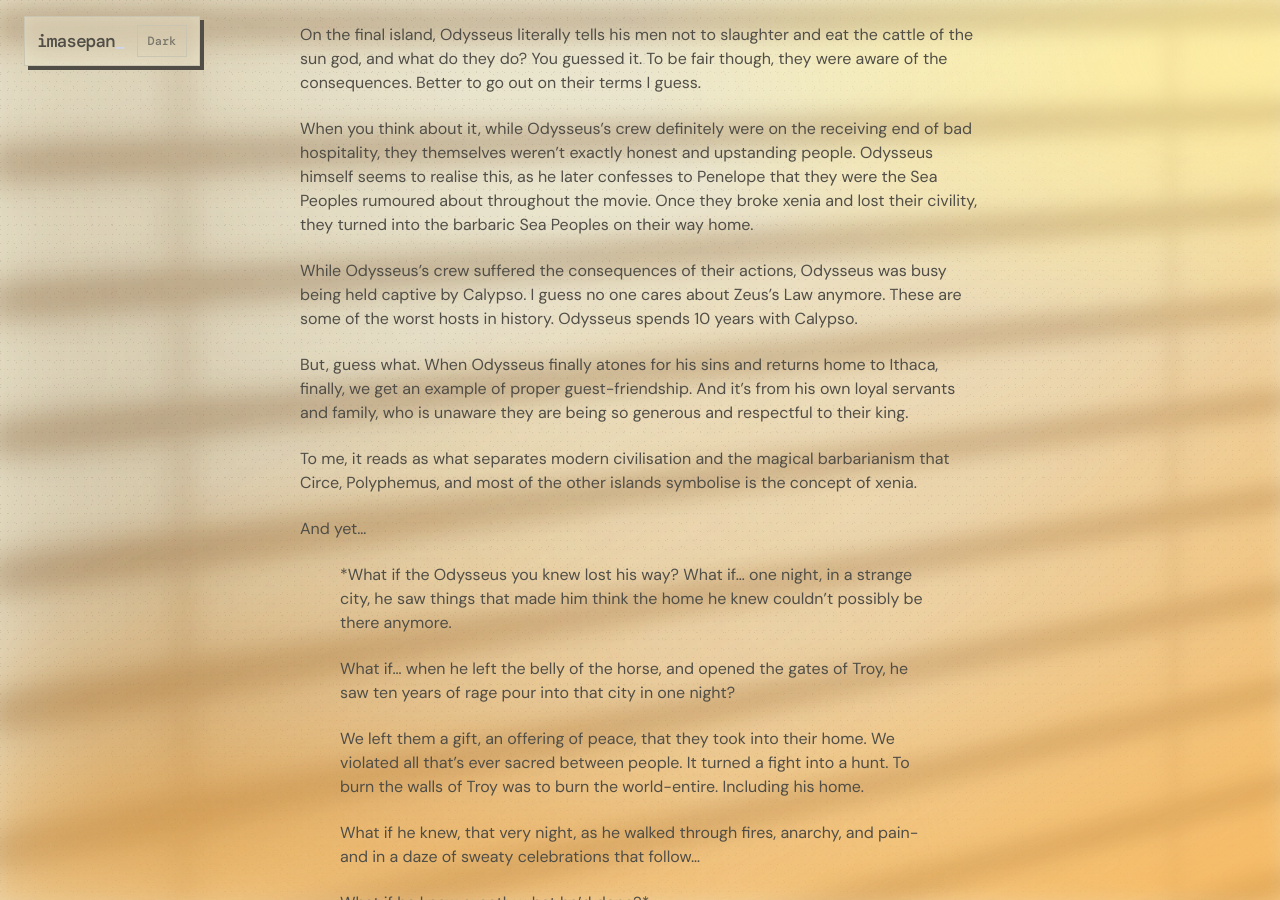
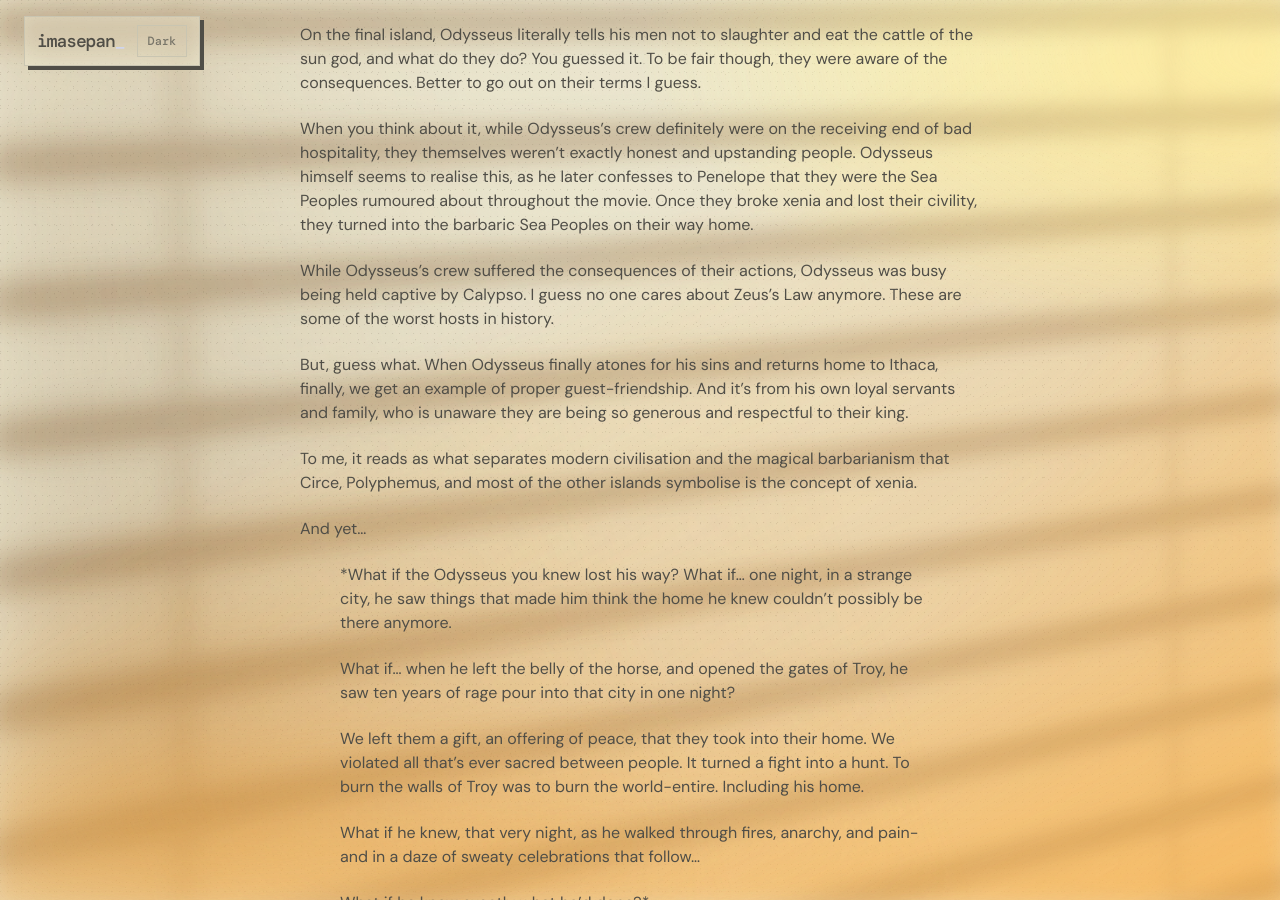
Before and after one commit to imasepan/imasepan.github.io, a Jekyll site: the page built from _posts/2026-08-07-The-Odyssey.md, in a window 1280 px wide and 900 px high, scrolled down 2651 px. Built offline with Jekyll 4.4.1, drawn with Linux system fonts in a browser that asks for light colours.

Commit message:
Update 2026-08-07-The-Odyssey.md
some edits to the text

```diff
--- a/_posts/2026-08-07-The-Odyssey.md
+++ b/_posts/2026-08-07-The-Odyssey.md
@@ -55,7 +55,7 @@ To be fair though, they were aware of the consequences. Better to go out on thei
 
 When you think about it, while Odysseus's crew definitely were on the receiving end of bad hospitality, they themselves weren't exactly honest and upstanding people. Odysseus himself seems to realise this, as he later confesses to Penelope that they were the Sea Peoples rumoured about throughout the movie. Once they broke xenia and lost their civility, they turned into the barbaric Sea Peoples on their way home.
 
-While Odysseus's crew suffered the consequences of their actions, Odysseus was busy being held captive by Calypso. I guess no one cares about Zeus's Law anymore. These are some of the worst hosts in history. Odysseus spends 10 years with Calypso.
+While Odysseus's crew suffered the consequences of their actions, Odysseus was busy being held captive by Calypso. I guess no one cares about Zeus's Law anymore. These are some of the worst hosts in history.
 
 But, guess what. When Odysseus finally atones for his sins and returns home to Ithaca, finally, we get an example of proper guest-friendship. And it's from his own loyal servants and family, who is unaware they are being so generous and respectful to their king.
 
```
